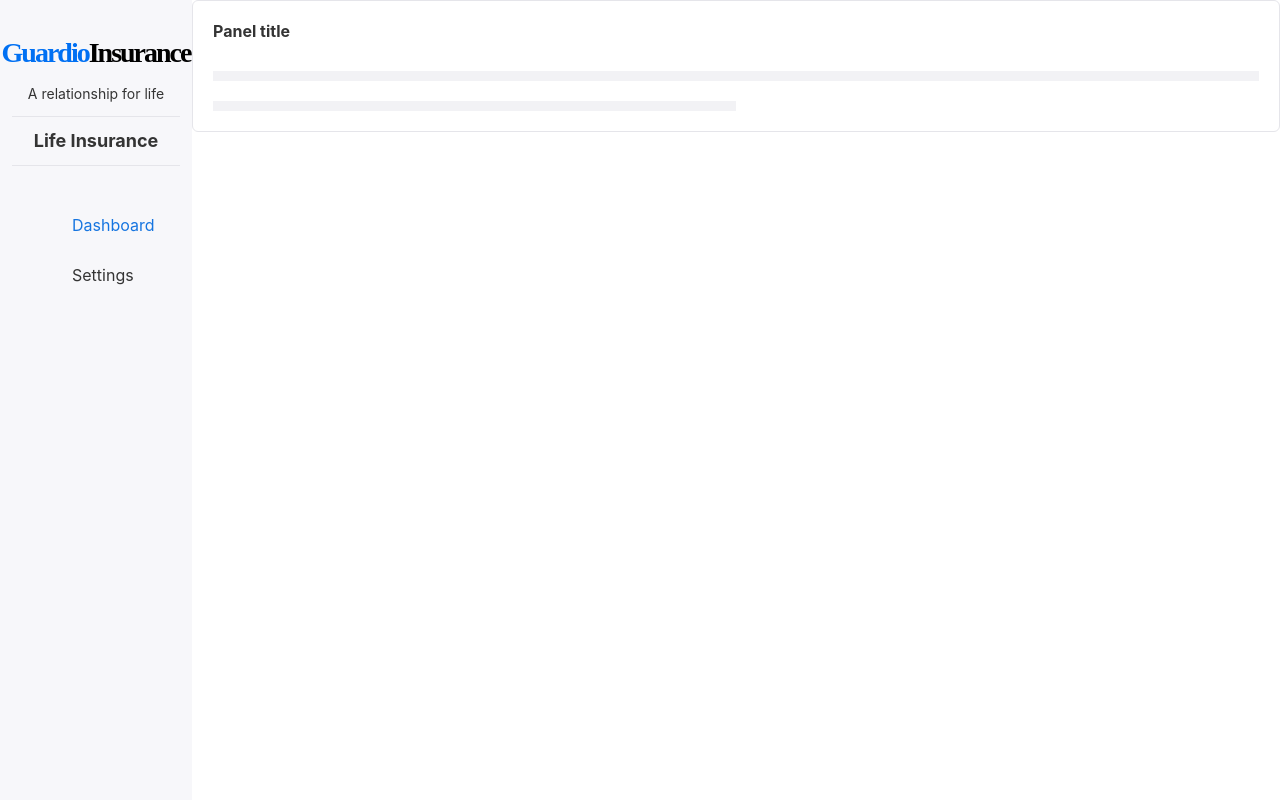
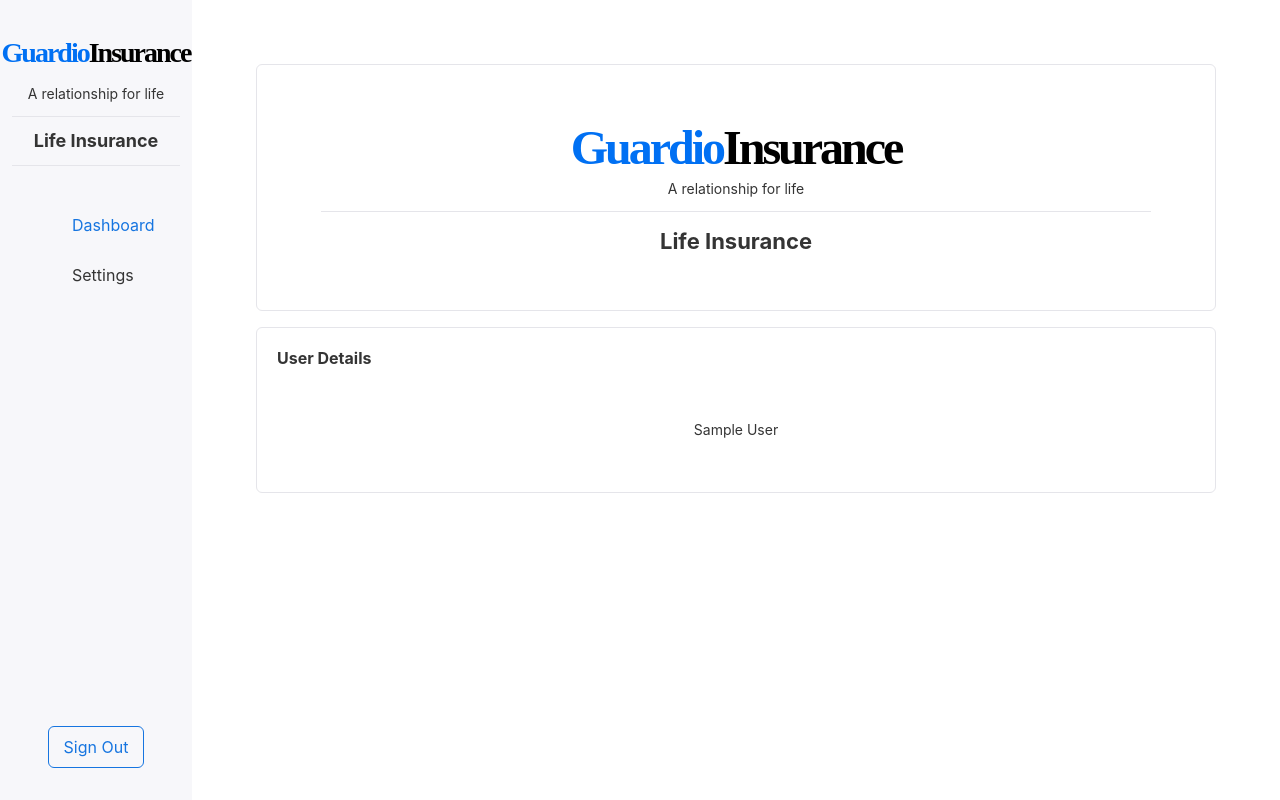
Before and after one commit to Achintha444/guardio-insurance-sample-application, a Next.js app: page /settings in a window 1280 px wide. Built offline with nearby package versions, Linux system fonts and the light colour scheme; no server answers; sample sign-in values are in the browser's storage; some icons are missing.

Commit message:
signout add to settings page

```diff
--- a/package.json
+++ b/package.json
@@ -3,7 +3,7 @@
   "version": "0.1.0",
   "private": true,
   "scripts": {
-    "dev": "NODE_TLS_REJECT_UNAUTHORIZED='0' next -p 3001",
+    "dev": "NODE_TLS_REJECT_UNAUTHORIZED='0' next",
     "build": "next build",
     "start": "next start",
     "lint": "next lint"
--- a/pages/settings.js
+++ b/pages/settings.js
@@ -1,21 +1,67 @@
 import React from 'react';
-import { Panel, Placeholder } from 'rsuite';
+import { Button, Panel, Placeholder } from 'rsuite';
 import styles from '../styles/Settings.module.css';
 import { Sidenav, Nav } from 'rsuite';
 import DashboardIcon from '@rsuite/icons/legacy/Dashboard';
 import GearCircleIcon from '@rsuite/icons/legacy/GearCircle';
+import config from '../config.json';
 
 
 import "rsuite/dist/rsuite.min.css";
 import Logo from '../components/logo/logo';
+import { getSession, signOut, useSession } from 'next-auth/react';
+
+export async function getServerSideProps(context) {
+    const session = await getSession(context);
+
+    if (!session) {
+        return {
+            redirect: {
+                destination: '/signin',
+                permanent: false,
+            },
+        }
+    }
+
+    console.log(session.user);
+
+    return {
+        props: {
+            session: session,
+        },
+    }
+}
 
 export default function settings() {
+
+    const { data: session, status } = useSession();
+
+    const callAPI = async () => {
+        console.log(session);
+        const headers = {
+            "accept": "application/scim+json",
+            "authorization": "Bearer " + session.idToken
+        }
+        try {
+            const res = await fetch(
+                `https://localhost:9443/t/${config.WSO2IS_LIFE_ORG_ID}/wso2/scim2/Me`,
+                headers
+            );
+            const data = await res.json();
+            console.log(data);
+        } catch (err) {
+            console.log(err);
+        }
+    };
+
+    callAPI();
+    const signOutOnClick = () => signOut({ callbackUrl: "/" });
 
     return (
         <div className={styles.mainDiv}>
             <div className={styles.sideNavDiv}>
                 <Sidenav className={styles.sideNav} defaultOpenKeys={['3', '4']}>
-                    <Sidenav.Body>
+                    <Sidenav.Header>
                         <div className={styles.logoDiv}>
                             <Logo fontSize={28} letterSpacing={-2} wordSpacing={`normal`} />
                             <p className={styles.nameTag}>A relationship for life </p>
@@ -23,6 +69,8 @@ export default function settings() {
                             <h5 className={styles.nameTag}>Life Insurance </h5>
                             <hr />
                         </div>
+                    </Sidenav.Header>
+                    <Sidenav.Body>
                         <Nav activeKey="1">
                             <Nav.Item eventKey="1" icon={<DashboardIcon />}>
                                 Dashboard
@@ -32,11 +80,26 @@ export default function settings() {
                             </Nav.Item>
                         </Nav>
                     </Sidenav.Body>
+                    <div className={styles.nextButtonDiv}>
+                        <Button size="lg" appearance='ghost' onClick={signOutOnClick}>Sign Out</Button>
+                    </div>
+
+
                 </Sidenav>
             </div>
             <div className={styles.mainPanelDiv}>
-                <Panel header="Panel title" bordered>
-                    <Placeholder.Paragraph />
+                <Panel bordered>
+                    <div className={styles.panel} >
+                        <Logo fontSize={48} letterSpacing={-3} wordSpacing={`normal`} />
+                        <p className={styles.nameTag}>A relationship for life </p>
+                        <hr />
+                        <h4 className={styles.nameTag}>Life Insurance </h4>
+                    </div>
+                </Panel>
+                <Panel header="User Details" bordered>
+                    <div id="userDetails" className={styles.panel} >
+                        {session.user.name}
+                    </div>
                 </Panel>
             </div>
         </div>
--- a/pages/signin.js
+++ b/pages/signin.js
@@ -13,7 +13,7 @@ export async function getServerSideProps(context) {
   if (session) {
     return {
       redirect: {
-        destination: '/temp',
+        destination: '/settings',
         permanent: false,
       },
     }
@@ -37,7 +37,8 @@ export default function signin() {
   }
 
   let nextOnClick = (event) => {
-    signIn("wso2is",{ callbackUrl: "/temp"}, {orgId: subOrgId});
+    signIn("wso2is",{ callbackUrl: "/settings"});
+    //signIn("wso2is",{ callbackUrl: "/settings"}, {orgId: subOrgId});
   }
 
   return (
--- a/styles/Settings.module.css
+++ b/styles/Settings.module.css
@@ -1,4 +1,4 @@
-.mainDiv{
+.mainDiv {
     display: flex;
     flex-direction: row;
     width: 100vw;
@@ -12,7 +12,15 @@
     height: 100vh;
 }
 
-.logoDiv{
+.nextButtonDiv{
+    display: flex;
+    align-items: flex-end;
+    justify-content: center;
+    height: 100%;
+    padding-bottom: 2rem;
+}
+
+.logoDiv {
     display: flex;
     align-items: center;
     justify-content: center;
@@ -24,15 +32,32 @@
 .logoDiv hr {
     margin: 12px;
     align-self: stretch;
-  }
+}
 
 .mainPanelDiv {
     height: 100vh;
     width: 85%;
+    padding: 4rem;
+    display: flex;
+    flex-direction: column;
+    gap: 16px;
 }
 
-.panel{
-    border-radius: 0;
+.panel {
+    display: flex;
+    align-items: center;
+    justify-content: center;
+    flex-direction: column;
+    padding: 2rem;
+}
+
+.panel hr {
+    margin: 12px;
+    align-self: stretch;
+}
+
+#userDetails {
+    height: 100%;
 }
 
 .table {
```
Also changed, not shown: pages/api/auth/[...nextauth].js (+10 -3 lines), 1 other file (tests, documents, lock files or other folders).
